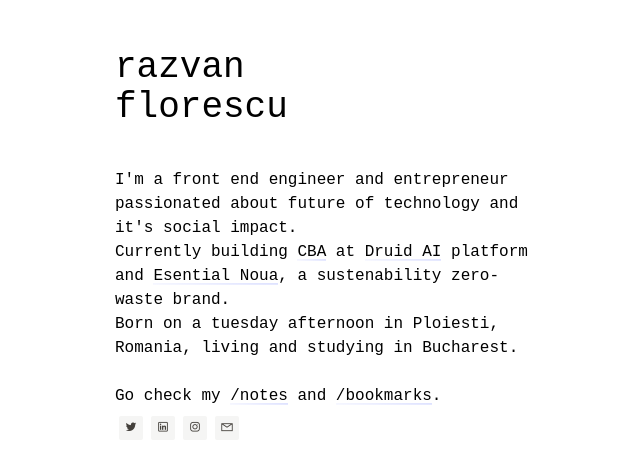
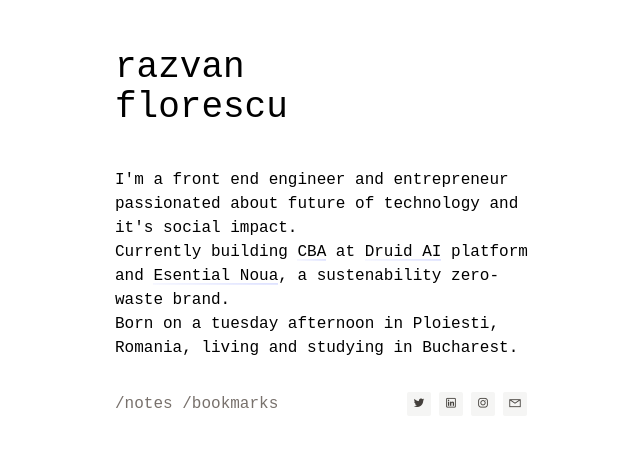
Before and after one commit to razvanef/razvanflorescu.com, a Next.js app: page / in a window 1280 px wide. Shown: the top 470 px of the page, without its empty margins (317-957 px from the left). Built offline with nearby package versions, Linux system fonts and the light colour scheme.

Commit message:
front page

```diff
--- a/pages/index.tsx
+++ b/pages/index.tsx
@@ -4,7 +4,7 @@ import { SocialLinks } from '../components/SocialLinks'
 
 const Home: NextPage = () => {
     return (
-        <div className="p-12 w-2/5 md:w-100 mx-auto">
+        <div className="p-12 lg:w-2/5 md:w-2/5 sm:w-2/4 w-full mx-auto">
             <div className="logo text-4xl mb-10">
                 razvan florescu
             </div>
@@ -13,11 +13,10 @@ const Home: NextPage = () => {
                 Currently building <a href="https://www.druidai.com/chatbots-in-the-press/druid-launches-a-new-conversational-ai-category-conversational-business-applications" data-toggle="tooltip" data-placement="top" title="Conversational Business Applications" target="_blank" rel="noreferrer">CBA</a> at <a href="https://www.druidai.com/chatbots-in-the-press/" target="_blank" rel="noreferrer">Druid AI</a> platform and <a href="https://esennoua.ro" target="_blank" rel="noreferrer">Esential Noua</a>, a sustenability zero-waste brand.<br />
                 Born on a tuesday afternoon in Ploiesti, Romania, living and studying in Bucharest.
             </p>
-            <br />
-            <p>
-                Go check my <Link href="/notes">/notes</Link> and <Link href="/bookmarks">/bookmarks</Link>.
-            </p>
-            <SocialLinks />
+            <div className="flex justify-between items-center text-stone-500 mt-6">
+                <div><Link href="/notes">/notes</Link> <Link href="/bookmarks">/bookmarks</Link></div><SocialLinks />
+            </div>
+
         </div>
     )
 }
```
